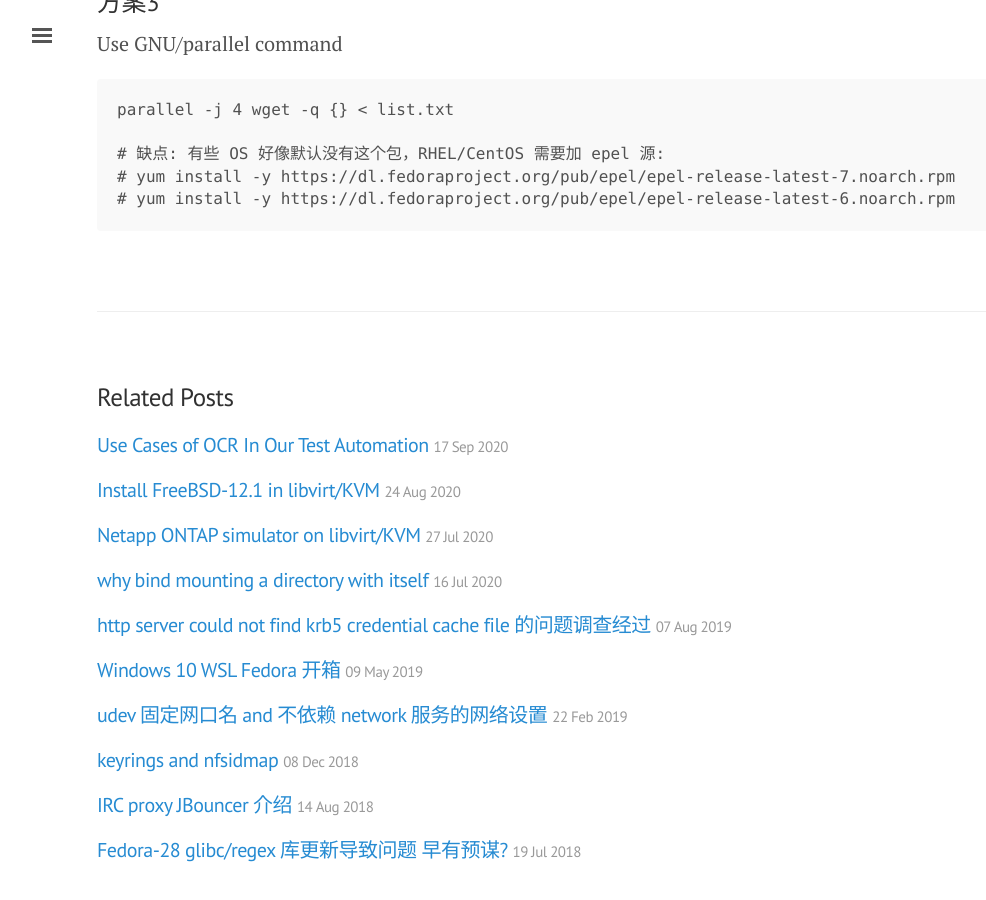
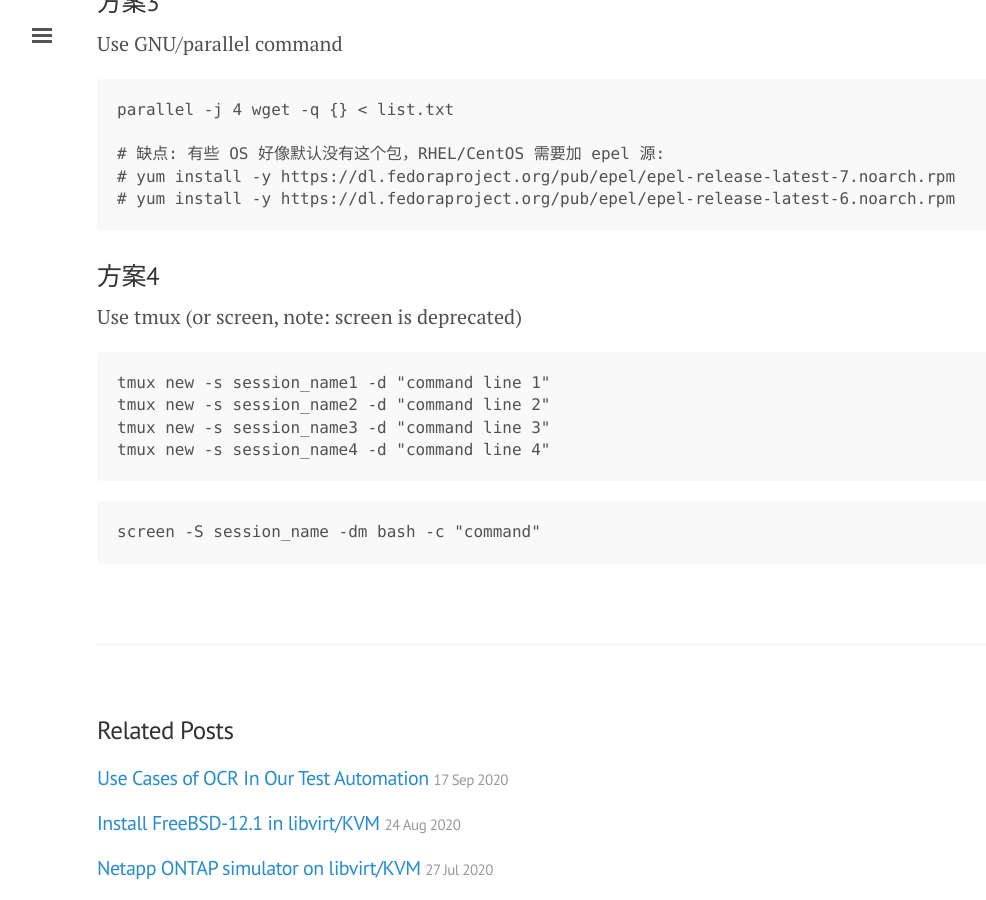
Before and after one commit to tcler/tcler.github.io, a Jekyll site: the page built from _posts/2018-04-01-parallel-process-in-bash.md, in a window 1280 px wide and 900 px high, scrolled down 930 px. Shown: the whole window, without its empty margins (3-989 px from the left). Built offline with Jekyll 4.4.1, drawn with Linux system fonts in a browser that asks for light colours.

Commit message:
Update 2018-04-01-parallel-process-in-bash.md

````diff
--- a/_posts/2018-04-01-parallel-process-in-bash.md
+++ b/_posts/2018-04-01-parallel-process-in-bash.md
@@ -33,3 +33,16 @@ parallel -j 4 wget -q {} < list.txt
 # yum install -y https://dl.fedoraproject.org/pub/epel/epel-release-latest-7.noarch.rpm
 # yum install -y https://dl.fedoraproject.org/pub/epel/epel-release-latest-6.noarch.rpm
 ```
+
+### 方案4
+Use tmux (or screen, note: screen is deprecated)
+```
+tmux new -s session_name1 -d "command line 1"
+tmux new -s session_name2 -d "command line 2"
+tmux new -s session_name3 -d "command line 3"
+tmux new -s session_name4 -d "command line 4"
+```
+
+```
+screen -S session_name -dm bash -c "command"
+```
````
